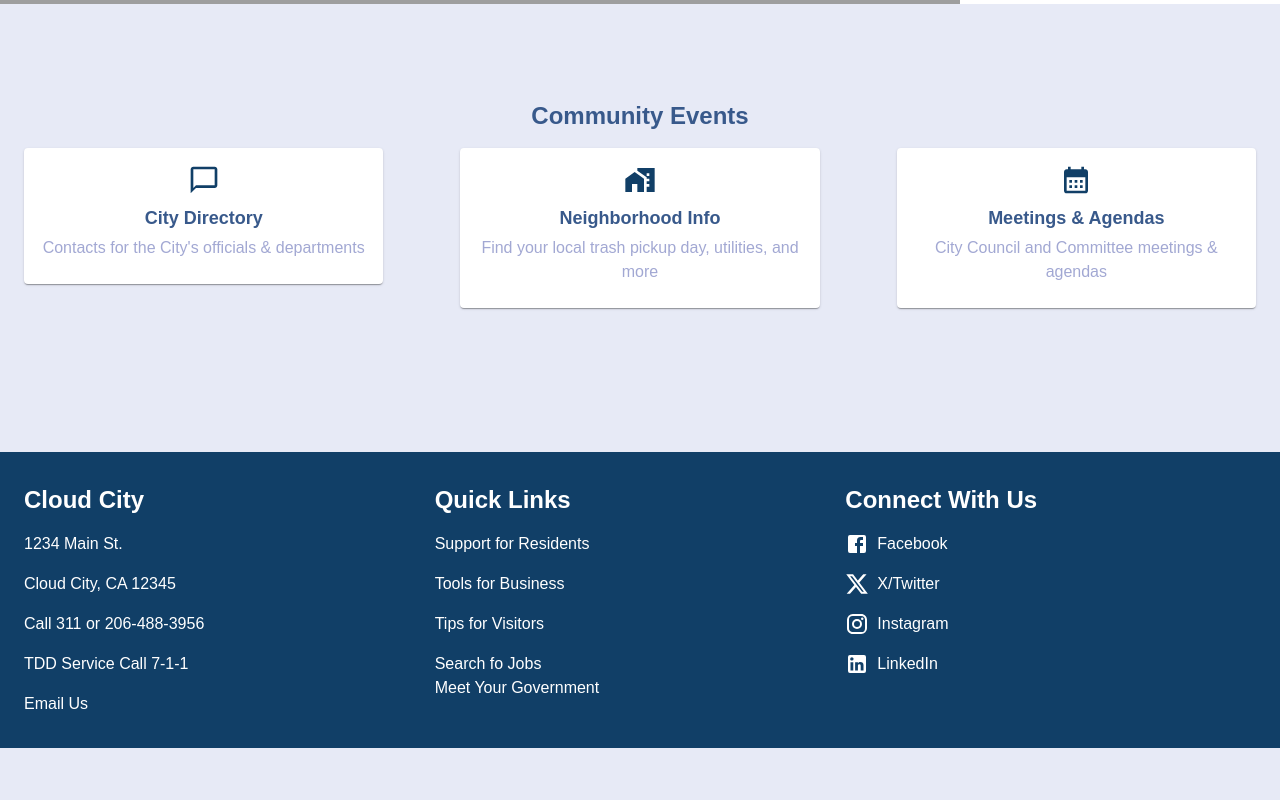
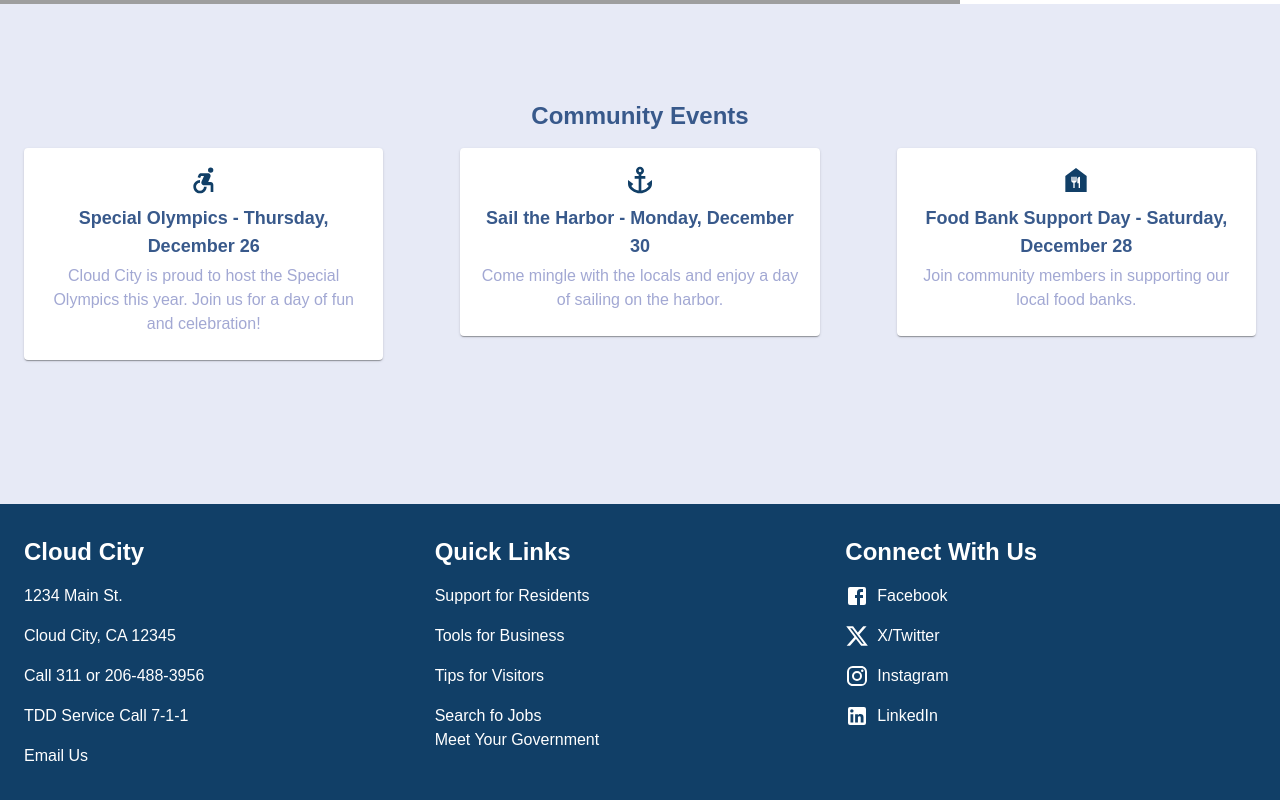
Before and after one commit to CB721/city-example, a Next.js app: page / in a window 1280 px wide. Shown: the part 2011-2811 px from the top of the page. Before the commit the page ends 2759 px from the top, so only its background shows below. Built offline with nearby package versions, Linux system fonts and the light colour scheme; grey boxes are pictures that could not be loaded.

Commit message:
update community events section

```diff
--- a/src/app/page.tsx
+++ b/src/app/page.tsx
@@ -5,6 +5,9 @@ import CardRow from '@/components/CardRow/CardRow';
 import ChatBubbleOutlineIcon from '@mui/icons-material/ChatBubbleOutline';
 import MapsHomeWorkIcon from '@mui/icons-material/MapsHomeWork';
 import CalendarMonthIcon from '@mui/icons-material/CalendarMonth';
+import AccessibleForwardIcon from '@mui/icons-material/AccessibleForward';
+import AnchorIcon from '@mui/icons-material/Anchor';
+import FoodBankIcon from '@mui/icons-material/FoodBank';
 import PanelRow from '@/components/PanelRow/PanelRow';
 import News from '@/components/News/News';
 import { Button } from '@mui/material';
@@ -14,7 +17,14 @@ import SearchResults from '@/components/SearchResults/SearchResults';
 
 export default function Home() {
   const { results, resultsReady } = useSearch();
+  const today = new Date();
+  const date3DaysFromNow = new Date(today).setDate(today.getDate() + 3);
+  const date5DaysFromNow = new Date(today).setDate(today.getDate() + 5);
+  const date7DaysFromNow = new Date(today).setDate(today.getDate() + 7);
 
+  const fullDate3DaysFromNow = new Date(date3DaysFromNow).toLocaleDateString('en-US', { weekday: 'long', month: 'long', day: 'numeric' });
+  const fullDate5DaysFromNow = new Date(date5DaysFromNow).toLocaleDateString('en-US', { weekday: 'long', month: 'long', day: 'numeric' });
+  const fullDate7DaysFromNow = new Date(date7DaysFromNow).toLocaleDateString('en-US', { weekday: 'long', month: 'long', day: 'numeric' });
   return (
     <div>
       <Carousel
@@ -130,22 +140,22 @@ export default function Home() {
           <CardRow
             items={[
               {
-                id: '1',
-                title: 'City Directory',
-                description: "Contacts for the City's officials & departments",
-                icon: <ChatBubbleOutlineIcon sx={{ fill: "var(--background)", width: '2rem', height: '2rem' }} />,
+                id: '4',
+                title: `Special Olympics - ${fullDate3DaysFromNow}`,
+                description: "Cloud City is proud to host the Special Olympics this year. Join us for a day of fun and celebration!",
+                icon: <AccessibleForwardIcon sx={{ fill: "var(--background)", width: '2rem', height: '2rem' }} />,
               },
               {
-                id: '2',
-                title: 'Neighborhood Info',
-                description: 'Find your local trash pickup day, utilities, and more',
-                icon: <MapsHomeWorkIcon sx={{ fill: "var(--background)", width: '2rem', height: '2rem' }} />,
+                id: '5',
+                title: `Sail the Harbor - ${fullDate7DaysFromNow}`,
+                description: 'Come mingle with the locals and enjoy a day of sailing on the harbor.',
+                icon: <AnchorIcon sx={{ fill: "var(--background)", width: '2rem', height: '2rem' }} />,
               },
               {
-                id: '3',
-                title: 'Meetings & Agendas',
-                description: 'City Council and Committee meetings & agendas',
-                icon: <CalendarMonthIcon sx={{ fill: "var(--background)", width: '2rem', height: '2rem' }} />,
+                id: '6',
+                title: `Food Bank Support Day - ${fullDate5DaysFromNow}`,
+                description: 'Join community members in supporting our local food banks.',
+                icon: <FoodBankIcon sx={{ fill: "var(--background)", width: '2rem', height: '2rem' }} />,
               },
             ]}
             title='Community Events'
```
